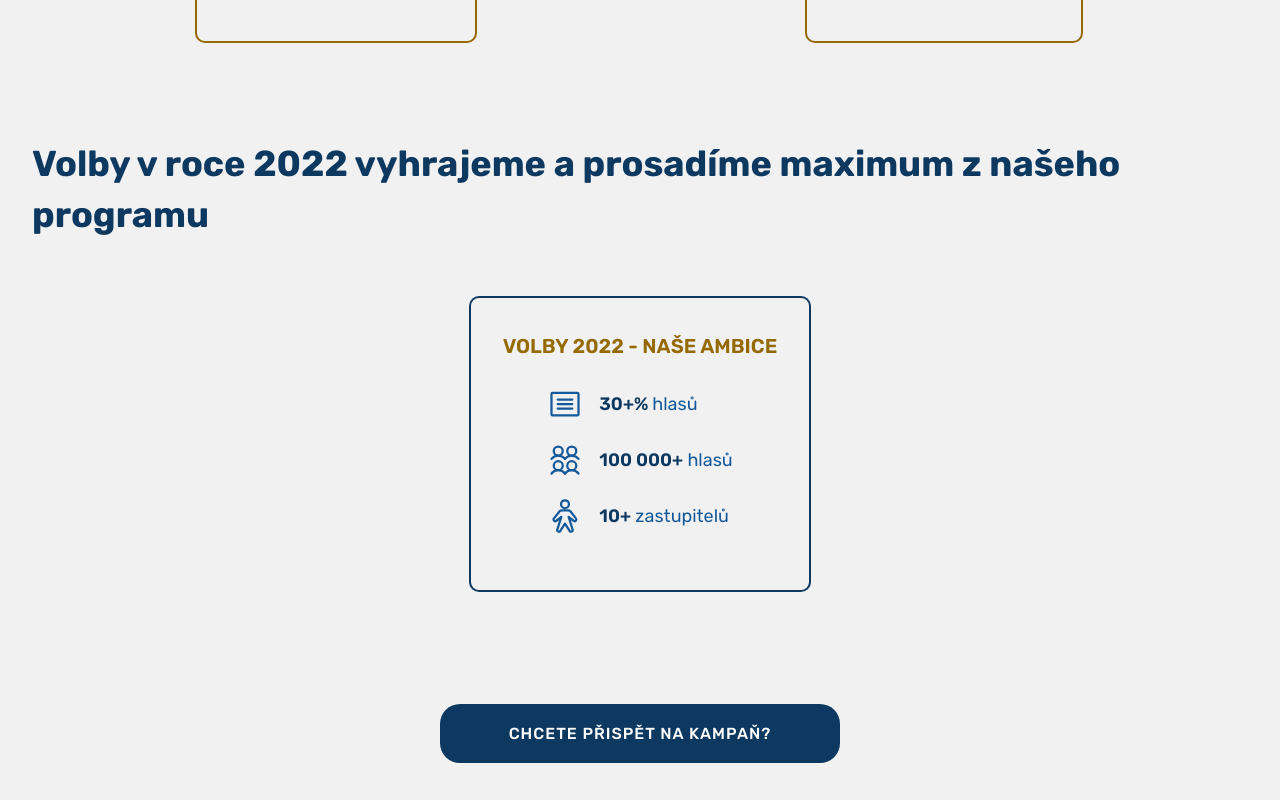
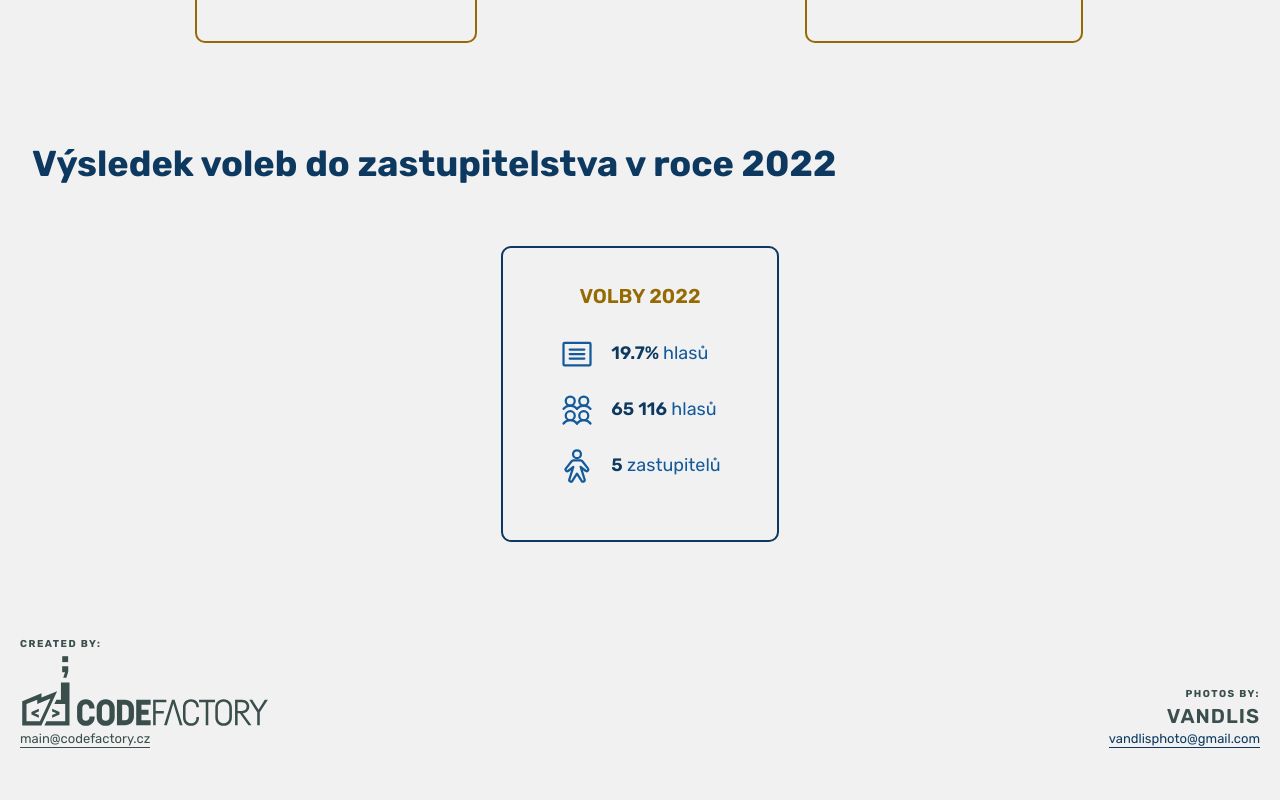
Before and after one commit to fialajiri/vpt-frontend-ts, a Next.js app: page / in a window 1280 px wide. Shown: the part 3560-4360 px from the top of the page. After the commit the page ends 4318 px from the top, so only its background shows below. Built offline with nearby package versions, Linux system fonts and the light colour scheme.

Commit message:
2022 election result

```diff
--- a/src/components/home-page/future-election-section.tsx
+++ b/src/components/home-page/future-election-section.tsx
@@ -4,29 +4,29 @@ const FutureElection: React.FC = () => {
     <section className="future-election__container">
       <div className="future-election__wrapper">
         <h2 className="heading-secondary">
-        Volby v roce 2022 vyhrajeme a prosadíme maximum z našeho programu
+        Výsledek voleb do zastupitelstva v roce 2022
         </h2>
 
         <div className="future-election__grid">
           <div className="future-election__grid__item">
-            <h3 className="heading-tertiary">Volby 2022 - naše ambice</h3>
+            <h3 className="heading-tertiary">Volby 2022</h3>
             <ul>
               <li>
                 <Article className="future-election__grid__item--icon" />
                 <span>
-                  <strong>30+% </strong>hlasů
+                  <strong>19.7% </strong>hlasů
                 </span>
               </li>
               <li>
                 <UsersFour className="future-election__grid__item--icon" />
                 <span>
-                  <strong> 100 000+</strong> hlasů
+                  <strong> 65 116</strong> hlasů
                 </span>
               </li>
               <li>
                 <Person className="future-election__grid__item--icon" />
                 <span>
-                  <strong>10+</strong> zastupitelů
+                  <strong>5</strong> zastupitelů
                 </span>
               </li>
             </ul>
--- a/src/components/home-page/home-page.tsx
+++ b/src/components/home-page/home-page.tsx
@@ -4,7 +4,7 @@ import Accomplishement from "./accomplishement-section";
 import Program from "./program-section";
 import PastElection from "./past-election-section";
 import FutureElection from "./future-election-section";
-import DonateSection from "./donate-section";
+// import DonateSection from "./donate-section";
 import SupportParties from "./support-parties";
 
 const HomePage: React.FC = () => {
@@ -17,7 +17,7 @@ const HomePage: React.FC = () => {
       <Program />
       <PastElection />
       <FutureElection />
-      <DonateSection />
+      {/* <DonateSection /> */}
     </div>
   );
 };
```
